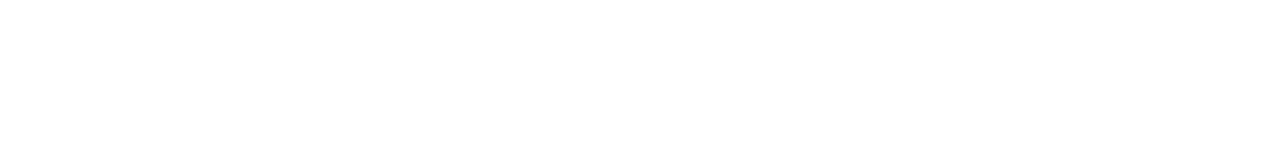
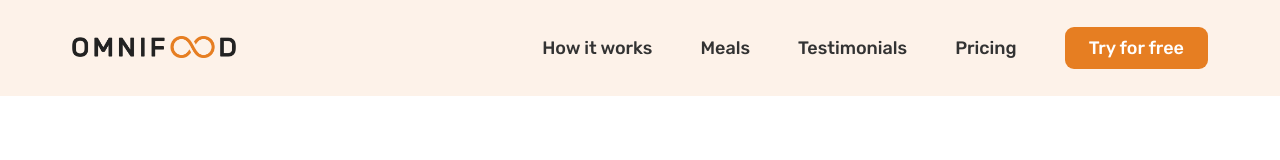
Before and after one commit to ihiteshpatel/omnifood, a plain HTML site: page index.html in a window 1280 px wide. Drawn offline with nearby package versions, Linux system fonts and the light colour scheme; some packages are replaced by stand-ins of ours; a script that the page names is missing.

Commit message:
Add header section

```diff
--- a/css/general.css
+++ b/css/general.css
@@ -7,3 +7,24 @@
       font-size: 62.5%;
       overflow-x: hidden;
 }
+body {
+      font-family: "Rubik", sans-serif;
+      line-height: 1;
+      font-weight: 400;
+      color: #555;
+
+      /* Only works if there is nothing absolutely positioned in relation to body */
+      overflow-x: hidden;
+}
+
+/* GENRAL REUSABLE COMPONENTS */
+
+.container {
+      max-width: 120rem;
+      padding: 0 3.2rem;
+      margin: 0 auto;
+}
+*:focus {
+      outline: none;
+      box-shadow: 0 0 0 0.8rem rgba(230, 125, 34, 0.5);
+}
--- /dev/null
+++ b/css/style.css
@@ -0,0 +1,66 @@
+/* HEADER */
+
+.header {
+      background-color: #fdf2e9;
+      height: 9.6rem;
+      position: relative;
+}
+.header .container {
+      height: 100%;
+      display: flex;
+      justify-content: space-between;
+      align-items: center;
+}
+.logo {
+      height: 2.2rem;
+}
+
+/* NAVIGATION */
+
+.main-nav-list {
+      list-style: none;
+      display: flex;
+      align-items: center;
+      gap: 4.8rem;
+}
+.main-nav-link:link,
+.main-nav-link:visited {
+      display: inline-block;
+      text-decoration: none;
+      color: #333;
+      font-weight: 500;
+      font-size: 1.8rem;
+      transition: all 0.3s;
+}
+.main-nav-link:hover,
+.main-nav-link:active {
+      color: #cf711f;
+}
+.main-nav-link.nav-cta:link,
+.main-nav-link.nav-cta:visited {
+      padding: 1.2rem 2.4rem;
+      border-radius: 9px;
+      color: #fff;
+      background-color: #e67e22;
+}
+.main-nav-link.nav-cta:hover,
+.main-nav-link.nav-cta:active {
+      background-color: #cf711f;
+}
+
+/* MOBILE */
+
+.btn-mobile-nav {
+      border: none;
+      background: none;
+      cursor: pointer;
+      display: none;
+}
+.icon-mobile-nav {
+      height: 4.8rem;
+      width: 4.8rem;
+      color: #333;
+}
+.icon-mobile-nav[name="close-outline"] {
+  display: none;
+}
--- a/index.html
+++ b/index.html
@@ -9,7 +9,33 @@
             <link rel="preconnect" href="https://fonts.gstatic.com">
             <link href="https://fonts.googleapis.com/css2?family=Rubik:wght@400;500;600;700&display=swap" rel="stylesheet">
             <link rel="stylesheet" type="text/css" href="css/general.css">
+            <link rel="stylesheet" type="text/css" href="css/style.css">
             <title>Omnifood &mdash; Never cook again!</title>
       </head>
-      <body></body>
+      <body>
+            <header class="header">
+                  <div class="container">
+                        <a href="#">
+                              <img class="logo" alt="Omnifood logo" src="img/omnifood-logo.png" />
+                        </a>
+                        <nav class="main-nav">
+                              <ul class="main-nav-list">
+                                    <li><a class="main-nav-link" href="#how">How it works</a></li>
+                                    <li><a class="main-nav-link" href="#meals">Meals</a></li>
+                                    <li><a class="main-nav-link" href="#testimonials">Testimonials</a></li>
+                                    <li><a class="main-nav-link" href="#pricing">Pricing</a></li>
+                                    <li><a class="main-nav-link nav-cta" href="#cta">Try for free</a></li>
+                              </ul>
+                        </nav>
+                        <button class="btn-mobile-nav">
+                              <ion-icon class="icon-mobile-nav" name="menu-outline"></ion-icon>
+                              <ion-icon class="icon-mobile-nav" name="close-outline"></ion-icon>
+                        </button>
+                  </div>
+            </header>
+            <script type="module" src="https://unpkg.com/ionicons@5.4.0/dist/ionicons/ionicons.esm.js"></script>
+            <script nomodule="" src="https://unpkg.com/ionicons@5.4.0/dist/ionicons/ionicons.js"></script>
+            <script defer src="https://unpkg.com/smoothscroll-polyfill@0.4.4/dist/smoothscroll.min.js"></script>
+            <script defer src="js/script.js"></script>
+      </body>
 </html>
--- /dev/null
+++ b/js/script.js
@@ -0,0 +1,7 @@
+// Make mobile navigation work
+const btnNavEl = document.querySelector(".btn-mobile-nav");
+const headerEl = document.querySelector(".header");
+
+btnNavEl.addEventListener("click", function () {
+      headerEl.classList.toggle("nav-open");
+});
```
Also changed, not shown: img/omnifood-logo.png (added).
